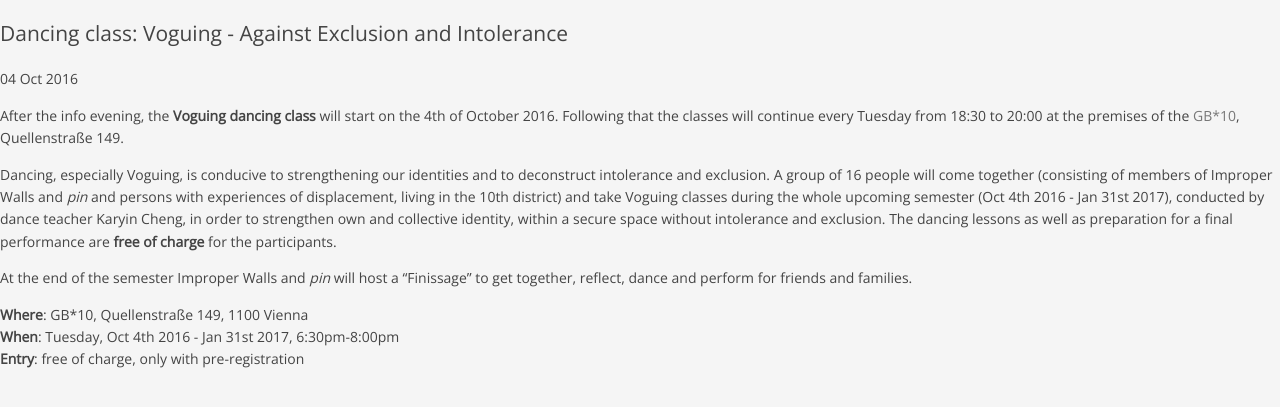
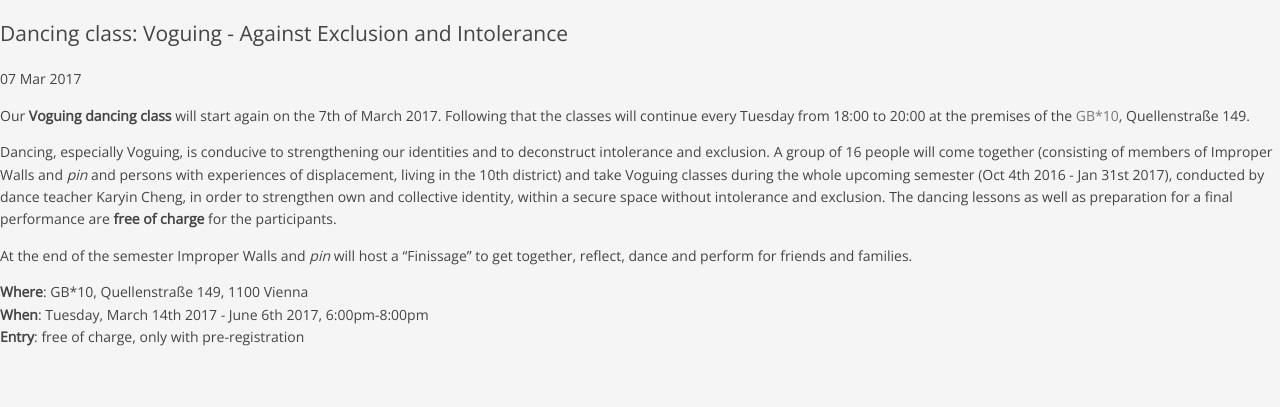
Before and after one commit to pinverein/anna-laura, a Jekyll site: the page built from _posts/en/news/2017-03-07-en_danceclass-voguing.md, in a window 1280 px wide. Shown: the top 407 px of the page. Built offline with Jekyll 4.4.1, drawn with Linux system fonts in a browser that asks for light colours; comment, search, counter and statistics services are not loaded.

Commit message:
Update and rename 2016-10-04-en_danceclass-voguing.md to 2017-03-07-en_danceclass-voguing.md

```diff
--- a/_posts/en/news/2016-10-04-en_danceclass-voguing.md
+++ b/_posts/en/news/2017-03-07-en_danceclass-voguing.md
@@ -7,12 +7,12 @@ weight: 3
 newsID: 'news2'
 ---
 
-After the info evening, the **Voguing dancing class** will start on the 4th of October 2016. Following that the classes will continue every Tuesday from 18:30 to 20:00 at the premises of the [GB*10](http://www.gbstern.at/10), Quellenstraße 149.
+Our **Voguing dancing class** will start again on the 7th of March 2017. Following that the classes will continue every Tuesday from 18:00 to 20:00 at the premises of the [GB*10](http://www.gbstern.at/10), Quellenstraße 149.
 
 Dancing, especially Voguing, is conducive to strengthening our identities and to deconstruct intolerance and exclusion. A group of 16 people will come together (consisting of members of Improper Walls and *pin* and persons with experiences of displacement, living in the 10th district) and take Voguing classes during the whole upcoming semester (Oct 4th 2016 - Jan 31st 2017), conducted by dance teacher Karyin Cheng, in order to strengthen own and collective identity, within a secure space without intolerance and exclusion. The dancing lessons as well as preparation for a final performance are **free of charge** for the participants.
 
 At the end of the semester Improper Walls and *pin* will host a “Finissage” to get together, reflect, dance and perform for friends and families.
 
 **Where**: GB*10, Quellenstraße 149, 1100 Vienna
-**When**: Tuesday, Oct 4th 2016 - Jan 31st 2017, 6:30pm-8:00pm
+**When**: Tuesday, March 14th 2017 - June 6th 2017, 6:00pm-8:00pm
 **Entry**: free of charge, only with pre-registration
```
